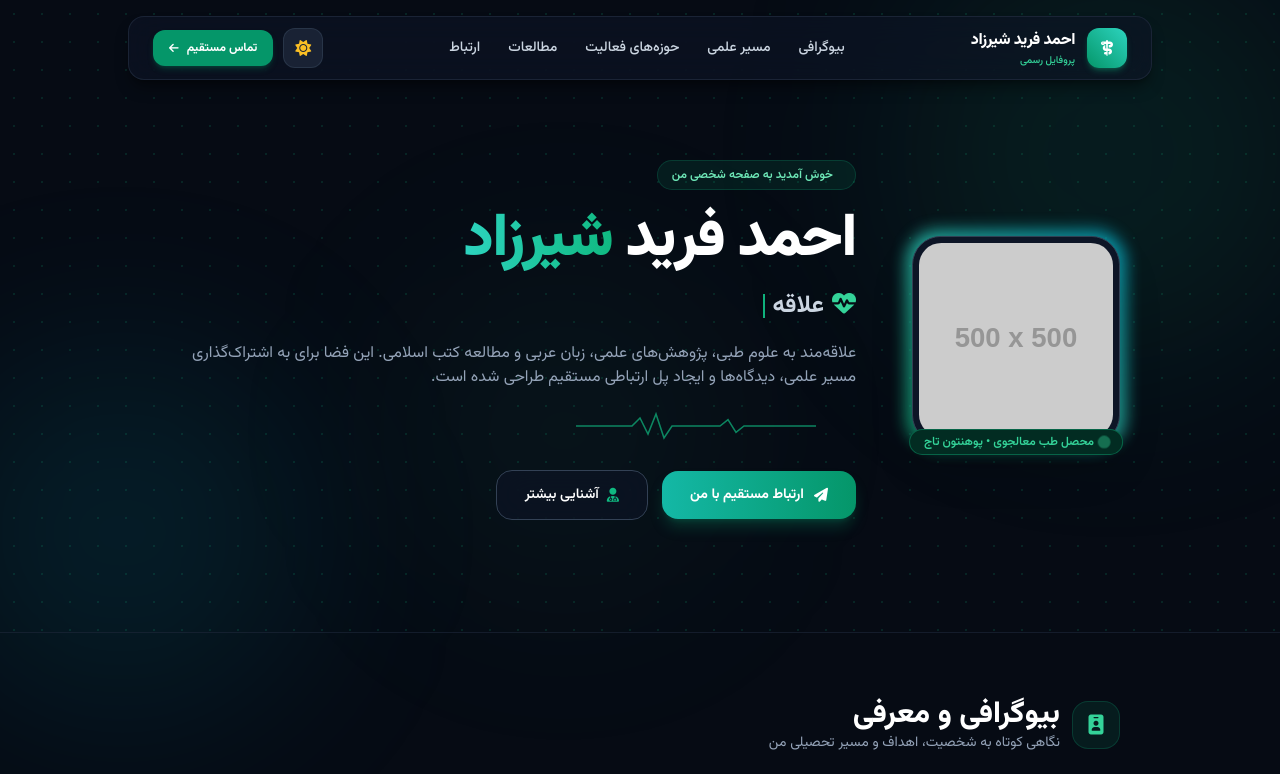
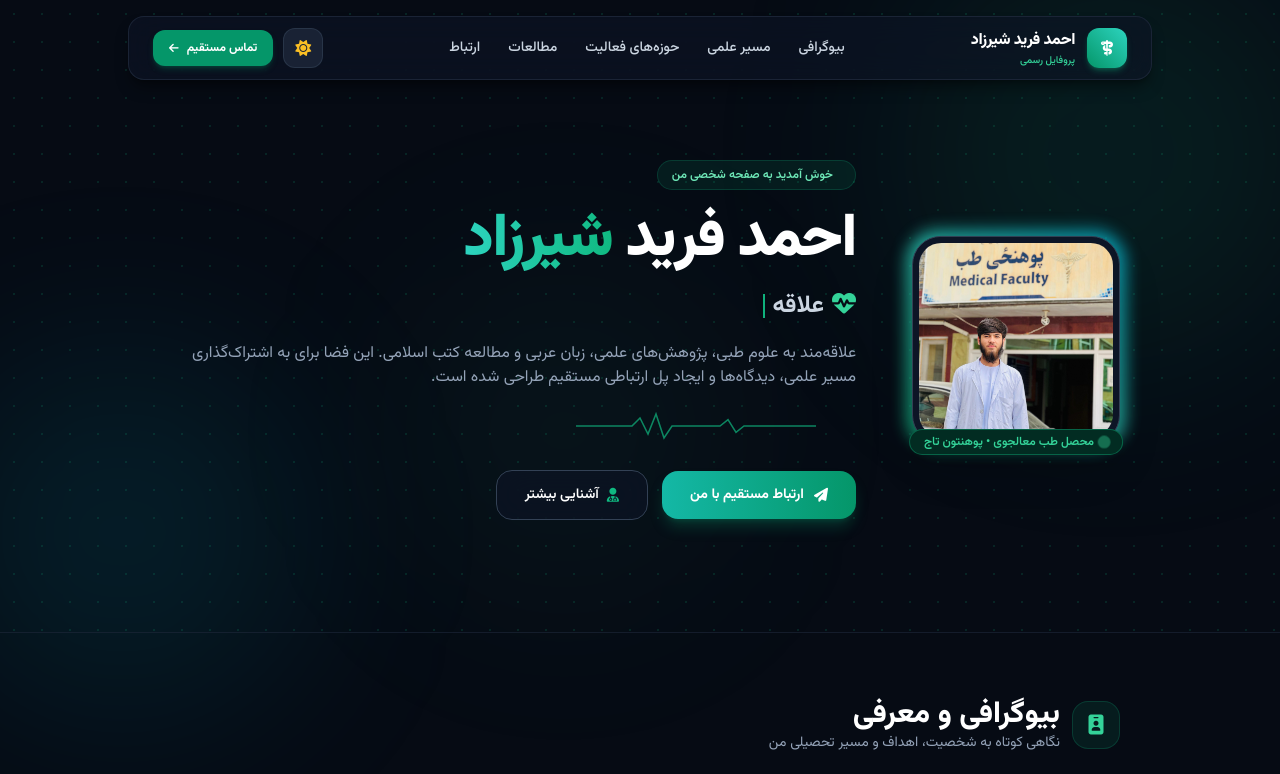
Before and after one commit to faridshirzad/faridshirzad.github.io, a plain HTML site: page index.html in a window 1280 px wide. Shown: the top 774 px of the page. Drawn offline with nearby package versions, Linux system fonts and the light colour scheme; placeholder pictures from the web are drawn by us; some icons are missing.

Commit message:
Update index.html

```diff
--- a/index.html
+++ b/index.html
@@ -160,11 +160,11 @@
                     <div class="absolute -inset-1.5 bg-gradient-to-tr from-emerald-500 via-teal-400 to-cyan-500 rounded-[2rem] blur opacity-60 dark:opacity-75"></div>
                     <div class="relative w-44 h-44 sm:w-52 sm:h-52 rounded-[1.8rem] p-1.5 bg-white dark:bg-darkcard border border-slate-200 dark:border-slate-700 shadow-2xl">
                         <img id="profile-img"
-                            src="profile-img"
-                             src="https://placehold.co/500x500/0d1526/10b981?text=%D8%A7%D8%AD%D9%85%D8%AF+%D9%81%D8%B1%DB%8C%D8%AF"
-                             onerror="this.src='https://placehold.co/500x500/0d1526/10b981?text=Ahmad+Farid'"
-                             alt="احمد فرید شیرزاد"
-                             class="w-full h-full object-cover rounded-[1.4rem]">
+    src="profile.jpg"
+     onerror="this.src='https://placehold.co/500x500/0d1526/10b981?text=Ahmad+Farid'"
+     alt="احمد فرید شیرزاد"
+     class="w-full h-full object-cover rounded-[1.4rem]">
+
 
                         <!-- نشان وضعیت آنلاین / محصل -->
                         <div class="absolute -bottom-3 right-1/2 translate-x-1/2 whitespace-nowrap px-3.5 py-1 rounded-full bg-slate-900 dark:bg-emerald-950 border border-emerald-500/40 text-emerald-400 text-xs font-semibold shadow-lg flex items-center gap-1.5">
```
